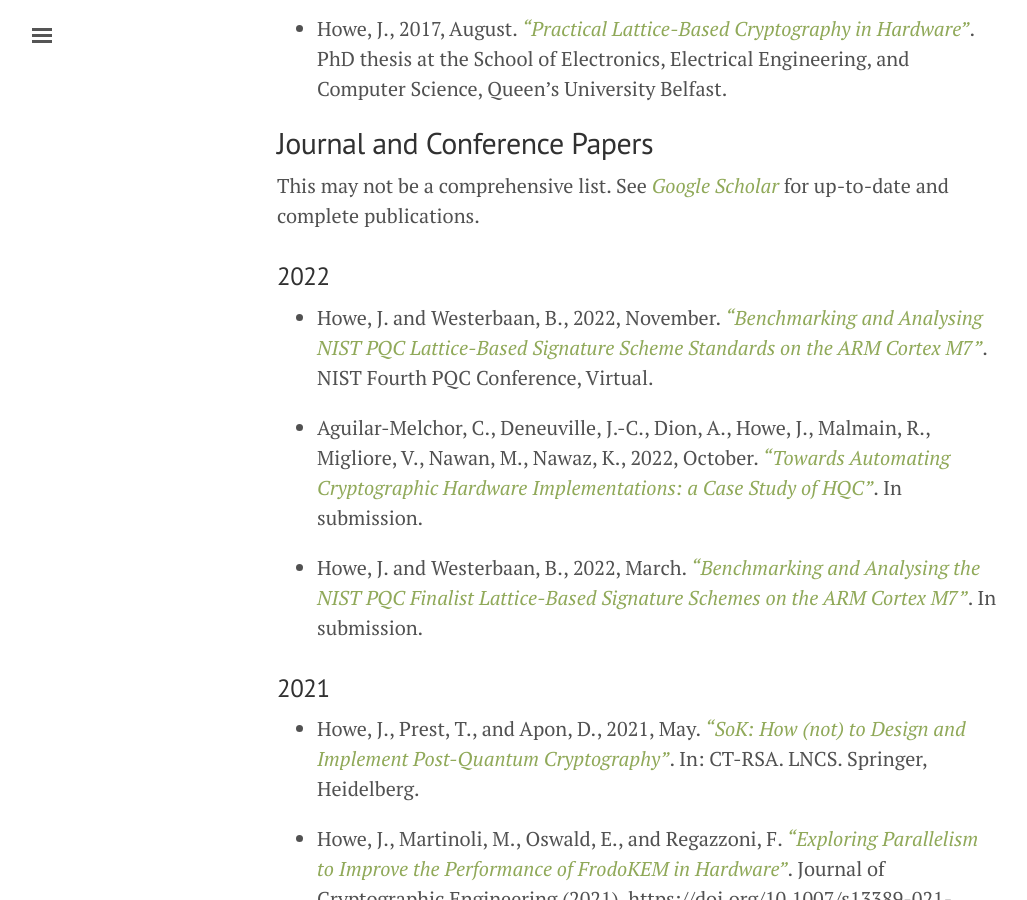
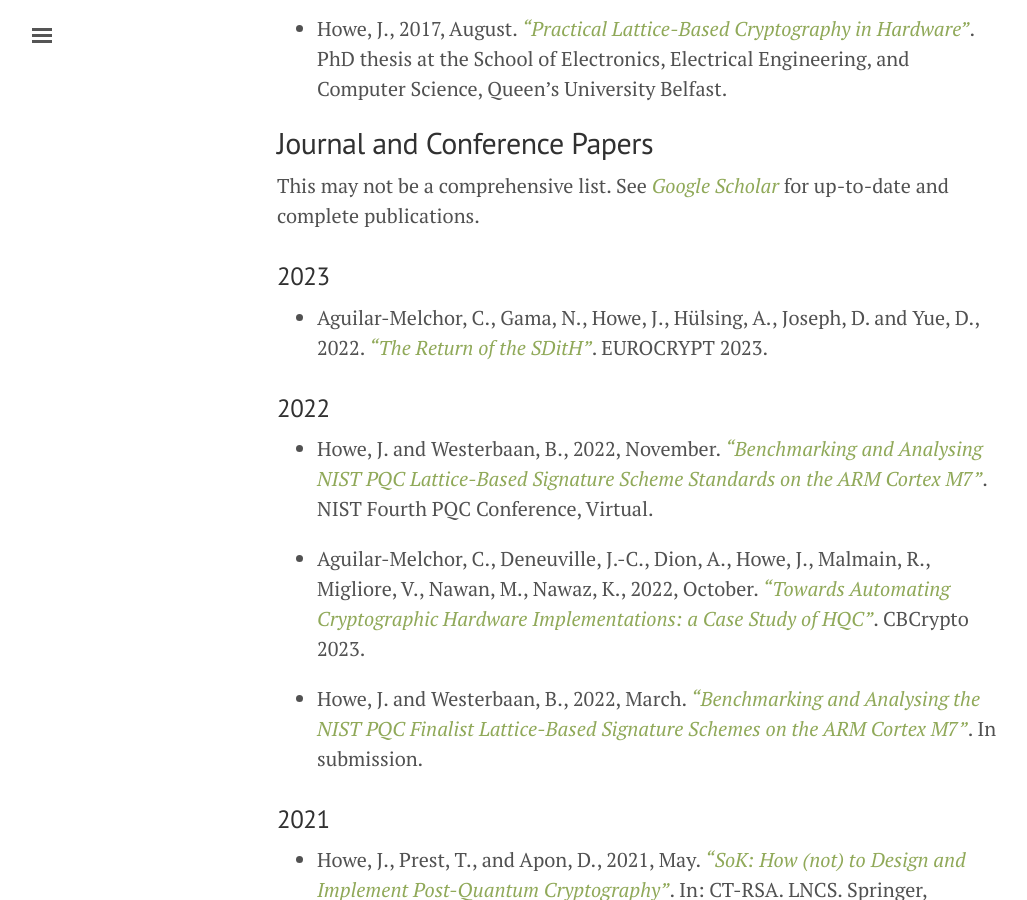
Before and after one commit to jameshoweee/jameshoweee.github.io, a Jekyll site: the page built from papers.md, in a window 1280 px wide and 900 px high, scrolled down 236 px. Shown: the whole window, without its empty margins (3-1030 px from the left). Built offline with Jekyll 4.4.1, drawn with Linux system fonts in a browser that asks for light colours.

Commit message:
Update papers.md

```diff
--- a/papers.md
+++ b/papers.md
@@ -11,11 +11,15 @@
 This may not be a comprehensive list.
 See [*Google Scholar*](https://scholar.google.co.uk/citations?user=LItUNn4AAAAJ&hl=en) for up-to-date and complete publications.
 
+### 2023
+
+* Aguilar-Melchor, C., Gama, N., Howe, J., Hülsing, A., Joseph, D. and Yue, D., 2022. [*"The Return of the SDitH"*](https://eprint.iacr.org/2022/1645.pdf). EUROCRYPT 2023.
+
 ### 2022
 
 * Howe, J. and Westerbaan, B., 2022, November. [*"Benchmarking and Analysing NIST PQC Lattice-Based Signature Scheme Standards on the ARM Cortex M7"*](https://csrc.nist.gov/csrc/media/Events/2022/fourth-pqc-standardization-conference/documents/papers/benchmarking-and-analysiing-nist-pqc-lattice-based-pqc2022.pdf). NIST Fourth PQC Conference, Virtual.
 
-* Aguilar-Melchor, C., Deneuville, J.-C., Dion, A., Howe, J., Malmain, R., Migliore, V., Nawan, M., Nawaz, K., 2022, October. [*"Towards Automating Cryptographic Hardware Implementations: a Case Study of HQC"*](https://eprint.iacr.org/2022/1425.pdf). In submission.
+* Aguilar-Melchor, C., Deneuville, J.-C., Dion, A., Howe, J., Malmain, R., Migliore, V., Nawan, M., Nawaz, K., 2022, October. [*"Towards Automating Cryptographic Hardware Implementations: a Case Study of HQC"*](https://eprint.iacr.org/2022/1425.pdf). CBCrypto 2023.
 
 * Howe, J. and Westerbaan, B., 2022, March. [*"Benchmarking and Analysing the NIST PQC Finalist Lattice-Based Signature Schemes on the ARM Cortex M7"*](https://eprint.iacr.org/2022/405.pdf). In submission.
 
```
